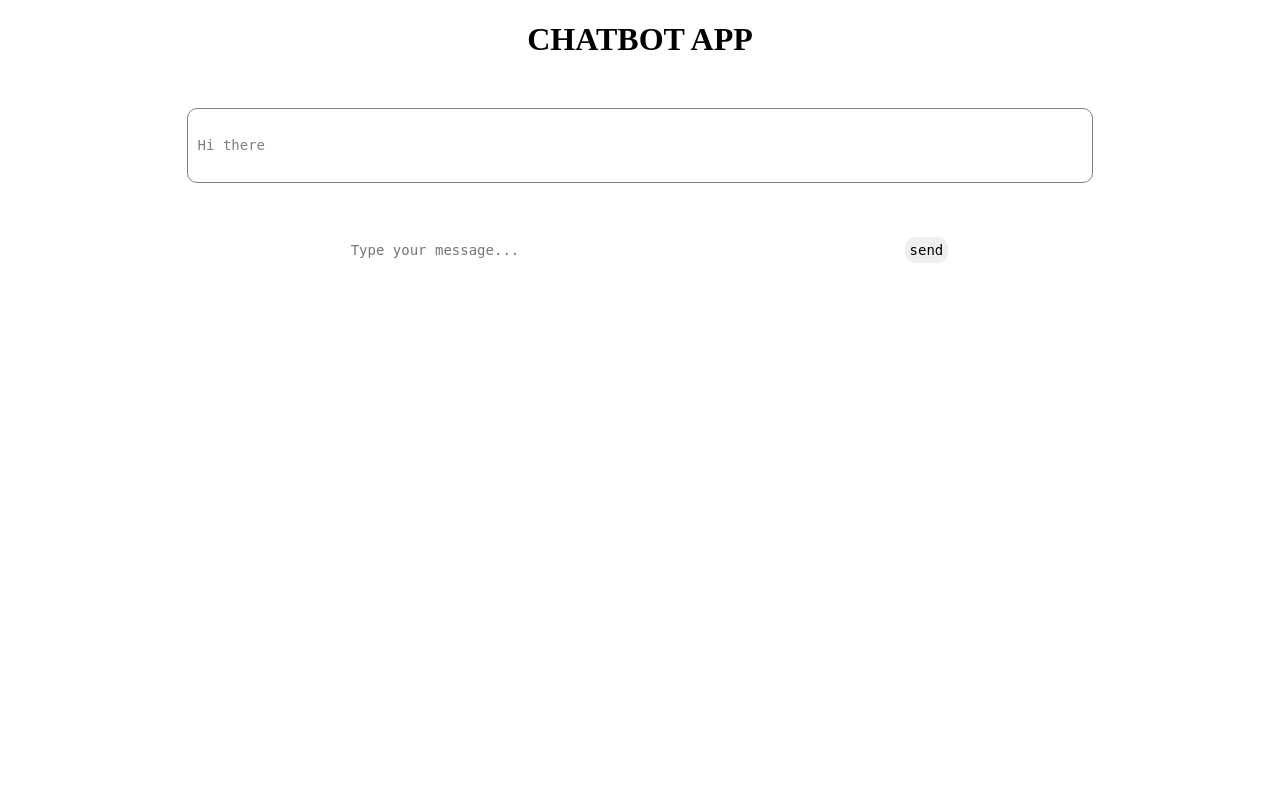
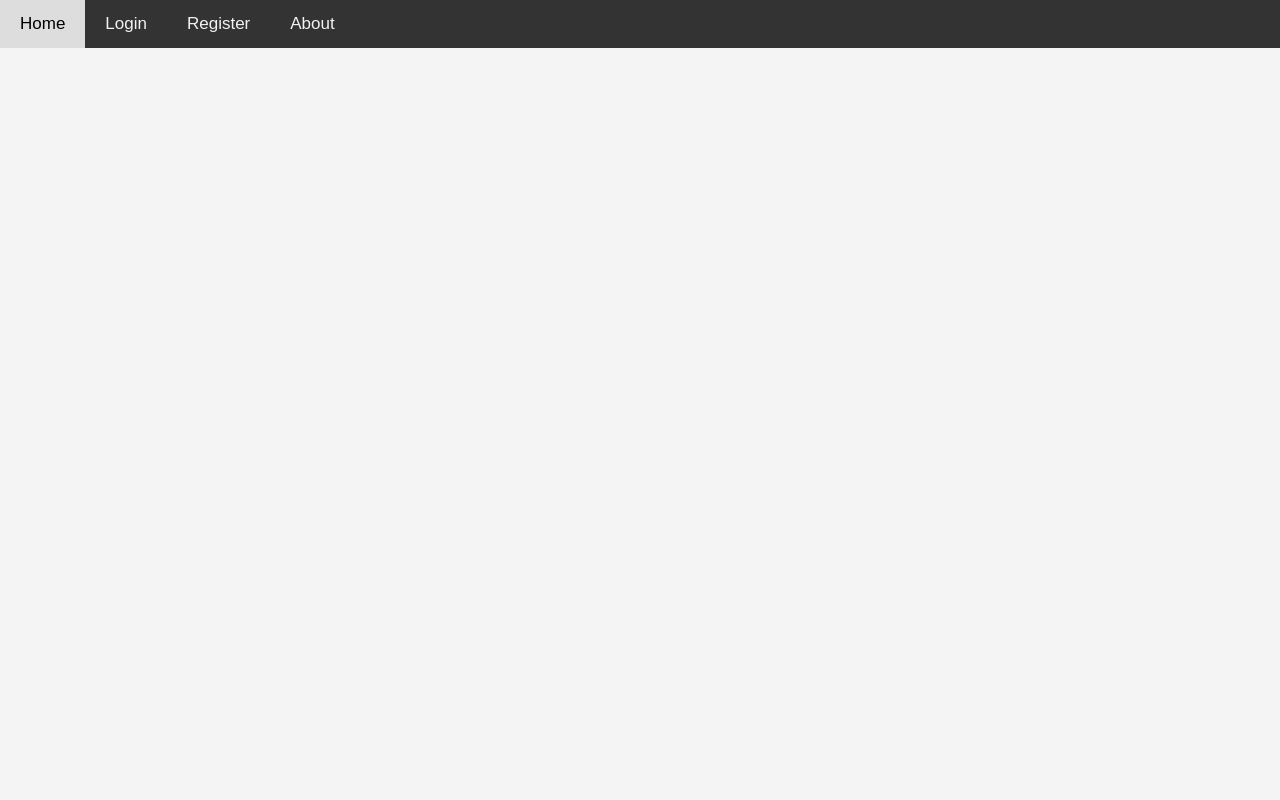
Before and after one commit to JoshuaMumo/Storefront, a Django app: page /playground/chatbot/ in a window 1280 px wide. Run offline with Django 5.2, Linux system fonts and the light colour scheme.

Commit message:
updated navbar

```diff
--- a/playground/templates/chatbot.html
+++ b/playground/templates/chatbot.html
@@ -1,45 +1,48 @@
 <!DOCTYPE html>
 <html>
 <head>
-    <title>Chatbot</title>
-    {% load static %}
-    <link rel="stylesheet" type="text/css" href="{% static 'style.css' %}"/>
-    <script src="https://code.jquery.com/jquery-3.7.1.min.js" integrity="sha256-9/aliU8dGd2tb6OSsuzixeV4y/faTqgFtohetphbbj0=" crossorigin="anonymous"></script>
+    <title>About</title>
+    <style>
+        body {
+            font-family: Arial, sans-serif;
+            background-color: #f4f4f4;
+            display: flex;
+            justify-content: center;
+            align-items: center;
+            height: 100vh;
+            margin: 0;
+        }
+        .navbar {
+            width: 100%;
+            background-color: #333;
+            overflow: hidden;
+            position: fixed;
+            top: 0;
+
+        }
+
+        .navbar a {
+            float: left;
+            display: block;
+            color: #f2f2f2;
+            text-align: center;
+            padding: 14px 20px;
+            text-decoration: none;
+            font-size: 17px;
+        }
+
+        .navbar a:hover {
+            background-color: #ddd;
+            color: black;
+        }
+
+    </style>
+
 </head>
 <body>
-    <h1>CHATBOT APP</h1>
-    <div>
-        <div id="chatbot">
-            <p class="botText"><span>Hi there</span></p>
-        </div>
-        <div id="userInput">
-            <input type="text" id="textInput" name="userMessage" placeholder="Type your message..."/>
-            <input type="submit" value="send" id="buttonInput"/>
-        </div>
+    <div class="navbar">
+        <a href=" ">Home</a>
+        <a href="Login/">Login</a>
+        <a href="registration/">Register</a>
+        <a href="about/">About </a>
     </div>
-    <script>
-        function getUserResponse() {
-            var userText = $('#textInput').val();
-            var userHTML = '<p class="userText">User: <span>' + userText + '</span></p>';
-            $('#textInput').val("");
-            $('#chatbot').append(userHTML);
-
-            $.get("{% url 'getResponse' %}", { userMessage: userText })
-                .done(function(data) {
-                    var returnedMessage = '<p class="botText">Chatbot: <span>' + data.response + '</span></p>';
-                    $('#chatbot').append(returnedMessage);
-                })
-                .fail(function(xhr, status, error) {
-                    var errorMessage = '<p class="botText">Chatbot: <span>Sorry, there was an error processing your request.</span></p>';
-                    $('#chatbot').append(errorMessage);
-                    console.log("Error: " + error);
-                });
-
-
-        $('#buttonInput').click(function() {
-            getUserResponse();
-        });
-    }
-    </script>
-</body>
-</html>
```
Also changed, not shown: playground/templates/about.html (+8 -0 lines).
